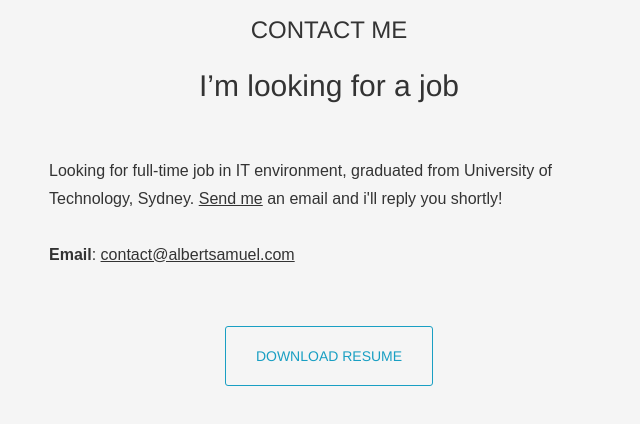
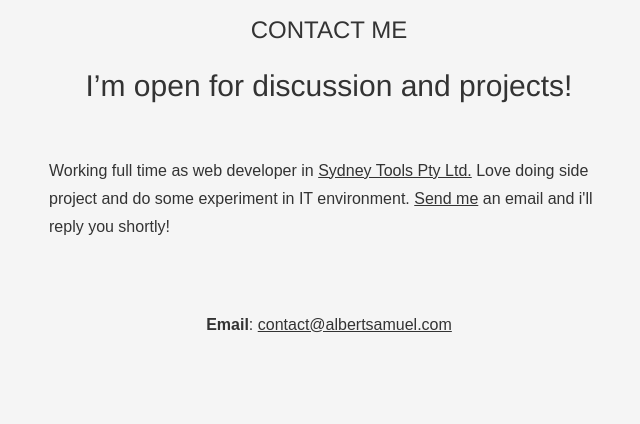
Before and after one commit to albertsamuel-com/webpage, a plain HTML site: page index.html in a window 1280 px wide. Shown: the part 5171-5595 px from the top of the page, without its empty margins (311-951 px from the left). Drawn offline with Linux system fonts and the light colour scheme.

Commit message:
modified footer about me description

```diff
--- a/index.html
+++ b/index.html
@@ -148,17 +148,23 @@
                 </figure>
             </div>
         </section>
-                <section class="home-jobs">
+        <section class="home-jobs">
             <a id="jobs"></a>
             <img src="assets/img/square.png" alt="Albert Samuel Hussen" class="img-circle" width=150px height=150px>
             <h3>Contact Me</h3>
-            <h2>I&#8217;m looking for a job</h2>
+            <h2>I&#8217;m open for discussion and projects!</h2>
             <div class="textbox">
-                <p>Looking for full-time job in IT environment, graduated from University of Technology, Sydney. <a href="mailto:contact@albertsamuel.com">Send me</a> an email and i'll reply you shortly!
-<br><br>
-<strong>Email</strong>: <a href="mailto:contact@albertsamuel.com">contact@albertsamuel.com</a>
+                <p>Working full time as web developer in <a href="http://sydneytools.com.au/">Sydney Tools Pty Ltd.</a>
+                   Love doing side project and do some experiment in IT environment.
+                   <a href="mailto:contact@albertsamuel.com">Send me</a> an email and i'll reply you shortly!
+                </p>
             </div>
-            <div class="jobs">
+            <div class="textbox" style="text-align: center;">
+                <p>
+                    <strong>Email</strong>: <a href="mailto:contact@albertsamuel.com">contact@albertsamuel.com</a>
+                </p>
+            </div>
+            <div class="jobs" style="display:none;">
                 <a href="Resume.docx" class="cl-a">Download Resume</a>
             </div>
         </section>
```
